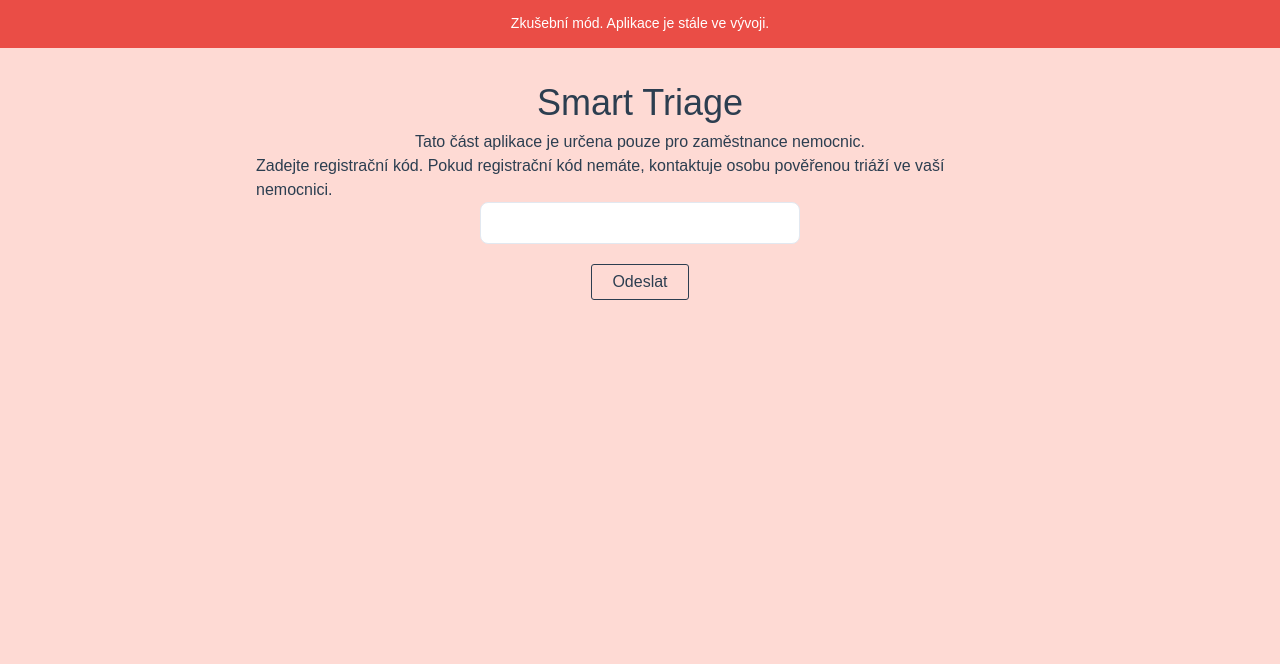
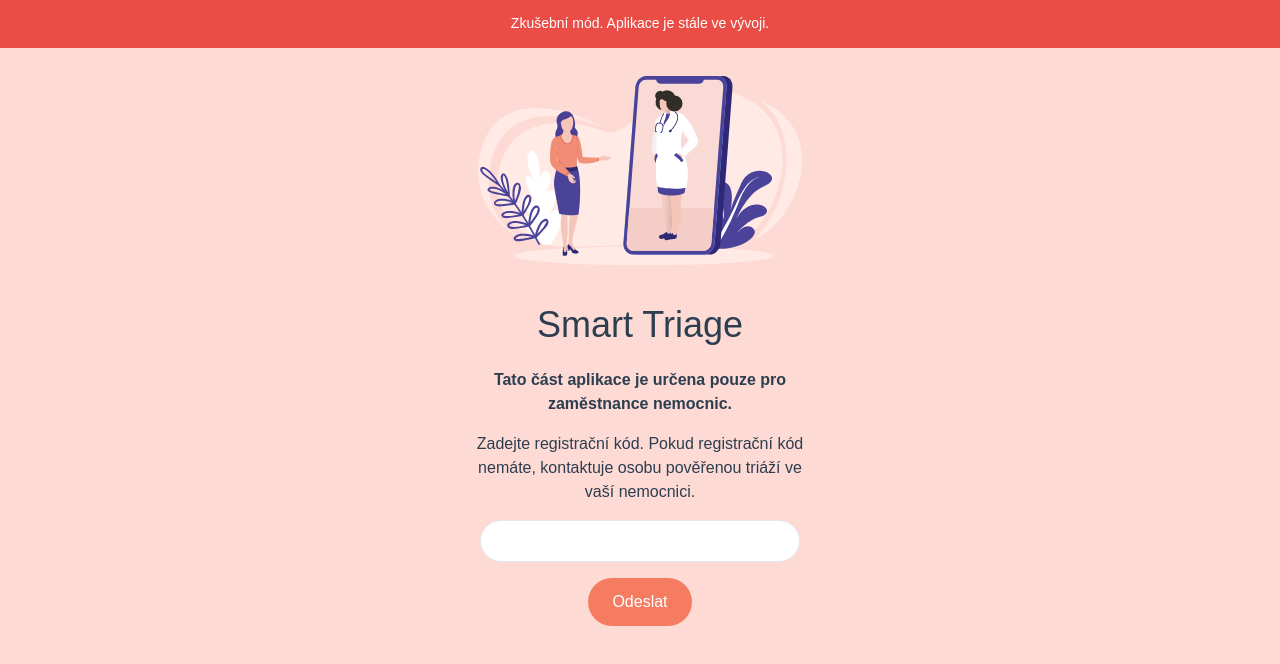
Before and after one commit to Smart-Triage/smart-triage, a Vue app: page /login in a window 1280 px wide. Shown: the top 664 px of the page. Built offline with nearby package versions, Linux system fonts and the light colour scheme; no server answers; what vue-head, vue-uuid would draw is missing.

Commit message:
Employee Login.vue styled

```diff
--- a/src/theme/general.scss
+++ b/src/theme/general.scss
@@ -76,3 +76,7 @@ h2 {
 .self-justify-end {
   justify-self: end;
 }
+
+.border-app {
+  border-radius: 2em;
+}
--- a/src/views/employee/Login.vue
+++ b/src/views/employee/Login.vue
@@ -1,11 +1,17 @@
 <template>
-  <div class="page-wrapper">
+  <div class="main-container">
     <NavBar> </NavBar>
-    <h1 class="login-page-title">{{ appTitle }}</h1>
+    <img
+      class="mb-8 mx-auto"
+      src="@/assets/img/home-page-welcome-img.png"
+      alt=""
+    />
+    <h1 class="mb-4">{{ appTitle }}</h1>
+    <p class="mb-4">
+      <strong>{{ $t('LOGIN.ONLY_FOR_EMPLOYEES') }}</strong>
+    </p>
 
-    <p>{{ $t('LOGIN.ONLY_FOR_EMPLOYEES') }}</p>
-
-    <p>
+    <p class="mb-4">
       {{ $t('LOGIN.ENTER_REGISTRATION_CODE') }}
     </p>
 
@@ -25,12 +31,12 @@
     <input
       v-model="registrationCode"
       type="text"
-      class="bg-white focus:outline-none focus:shadow-outline border border-gray-300 rounded-lg py-2 px-4 block w-full appearance-none leading-normal max-w-xs"
+      class="bg-white focus:outline-none focus:shadow-outline border border-gray-300 py-2 px-4 block w-full appearance-none leading-normal max-w-xs border-app"
     />
     <div
       v-show="user !== undefined && !user && networkOnLine"
       data-test="login-btn"
-      class="login-btn"
+      class="btn-primary my-4"
       @click="register"
     >
       {{ $t('LOGIN.SEND') }}
@@ -177,31 +183,7 @@ export default {
 </script>
 
 <style lang="scss" scoped>
-@import '@/theme/variables.scss';
-
-.page-wrapper {
-  display: flex;
-  justify-content: center;
-  flex-direction: column;
-  align-items: center;
-
-  .login-page-title {
-    text-align: center;
-  }
-
-  .login-btn {
-    margin-top: 20px;
-    cursor: pointer;
-    padding: 5px 20px;
-    border: 1px solid;
-    display: inline-block;
-    border-radius: 3px;
-    border-color: #2c3e50;
-
-    &:hover {
-      color: $vue-color;
-      border-color: $vue-color;
-    }
-  }
+.main-container {
+  justify-content: start;
 }
 </style>
```
